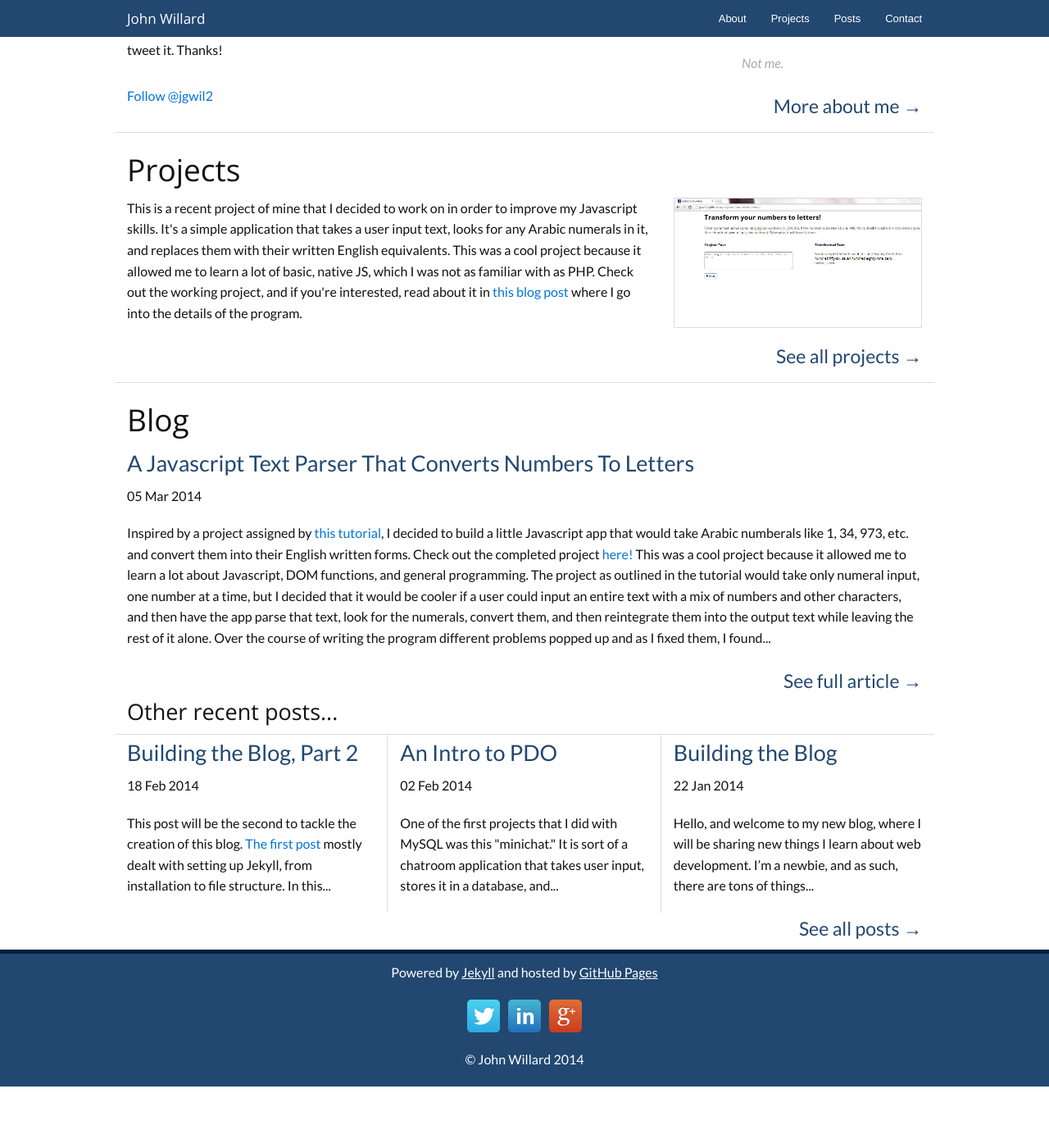
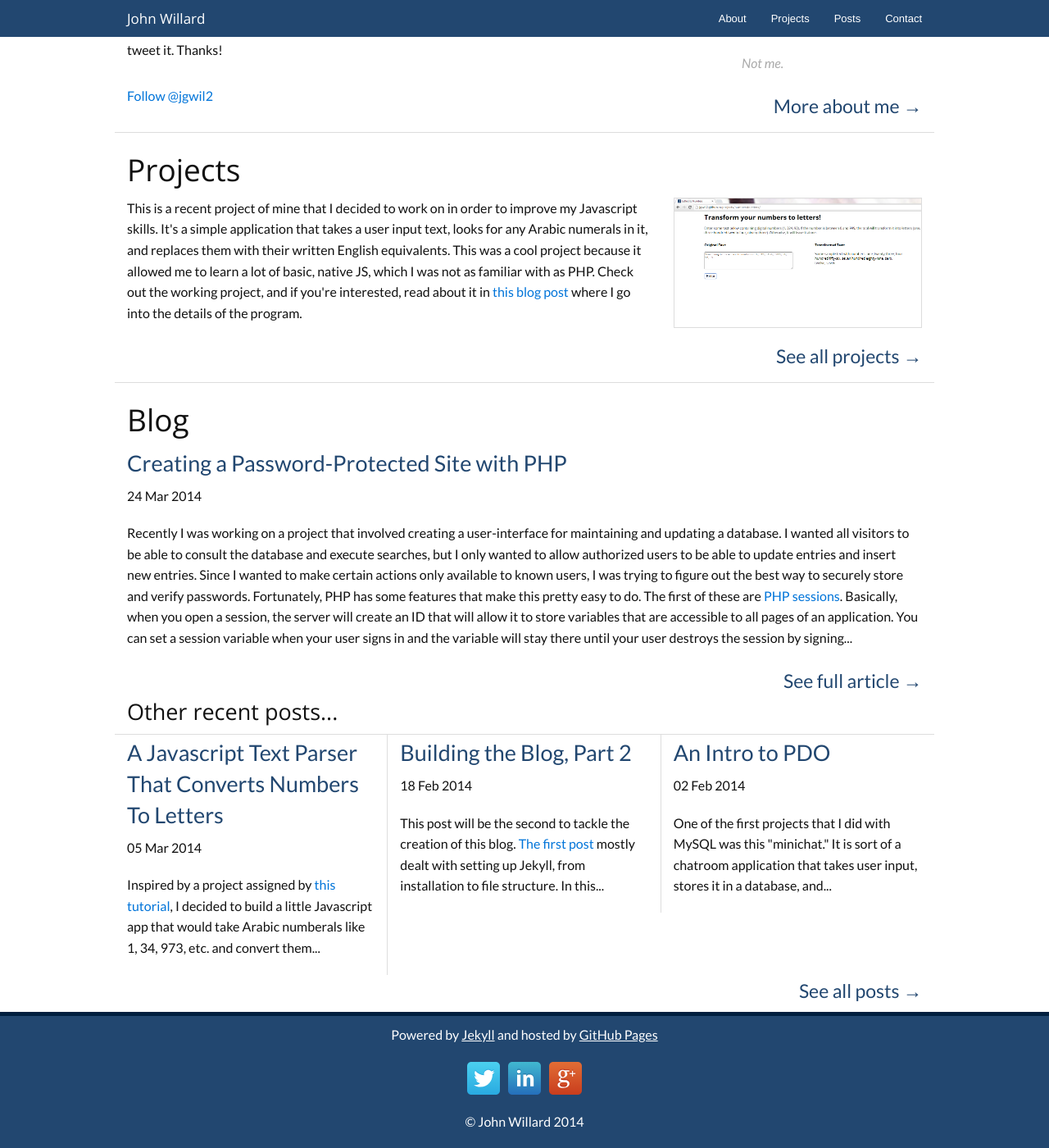
Before and after one commit to jgwil2/jgwil2.github.io, a Jekyll site: the page built from index.html, in a window 1280 px wide and 1400 px high, scrolled down 311 px. Shown: the whole window at 82% size. Built offline with Jekyll 4.4.1, drawn with Linux system fonts in a browser that asks for light colours; nearby versions of some CDN libraries; library files that are not in the unit come from our copies; Markdown is read by kramdown in place of the engine named in the settings; comment, search, counter and statistics services are not loaded; before the commit the page ends 1636 px from its top, so only the background shows below that; some of the changed lines change nothing that is shown.

Commit message:
'sessions'

````diff
--- /dev/null
+++ b/_posts/2014-03-24-password-protected-php-site.md
@@ -0,0 +1,123 @@
+---
+title: Creating a Password-Protected Site with PHP
+layout: post
+---
+
+Recently I was working on a project that involved creating a user-interface for maintaining and updating a database. I wanted all visitors to be able to consult the database and execute searches, but I only wanted to allow authorized users to be able to update entries and insert new entries. Since I wanted to make certain actions only available to known users, I was trying to figure out the best way to securely store and verify passwords. Fortunately, PHP has some features that make this pretty easy to do. The first of these are [PHP sessions](http://www.php.net/manual/en/book.session.php). Basically, when you open a session, the server will create an ID that will allow it to store variables that are accessible to all pages of an application. You can set a session variable when your user signs in and the variable will stay there until your user destroys the session by signing out.
+
+Another feature that makes authentification easy is that PHP has hash functions built right in. Hashing means one-way encryption that is necessary for storing and verifying sensitive information like passwords. When you get a user to register with a password, you should never store this password as plaintext. In fact, you shouldn't ever have access to the plaintext version, because if you can get it someone else may be able to as well. But just hashing isn't enough; you should also add a "salt," an extra character string that is concatenated to the password. This combats the use of rainbow tables, which are lists of plaintext passwords and their corresponding hashes. Without a salt, the same password encrypted by the same algorithm will result in the same hash everytime, rendering common passwords useless if someone gets their hands on the hash. Salts prevent this by adding more characters that will be scrambled up by the algorithm, resulting in a different hash. But again, this is not enough; the salt also needs to be randomly generated and different for every password (__Caveat emptor__: I am not a security expert by any means; everything here is based on what I have read to be the best security practices. This is just my implementation of them). It sounds complicated, but PHP can take care of all of this for you with some of its built-in functions. In this post, I am going to give an example PHP application that is password-protected using these PHP features.
+
+The first thing I'll talk about is the file structure for the app. Let's say we're dealing with a single page app. In addition to the `index.php` file and a `connect.php` file that connects to a database, I have three other files that are linked to security: `auth.php` provides a login form for the user; `verif.php` will get username/password combinations from the database and compare them to the user's input; and `kill.php` will be called when the user logs out. When a user is logged in, a link to `kill.php` is shown on the index page; when a user is not logged in, a link to `auth.php` is shown:
+
+{% highlight html+php %}
+<?php
+session_start();
+if(!isset($_SESSION['login'])){
+	echo '<a href="auth.php">Sign in</a>';
+}
+else{
+	echo '<a href="kill.php">Sign out, '.$_SESSION['login'].'</a>';
+}
+?>
+{% endhighlight %}
+<br />
+As you can see, the very first thing that appears on the page is the `session_start()` function; calling this function will allow us to access session variables, and it has to be called immediately, before writing any HTML. Once the session is started we have access to the variable `$_SESSION['login']`, which will contain the user's name. The if/else statement then displays a link inviting the visitor to sign in if the `$_SESSION['login']` variable is empty; if this is not the case, and the user is already logged in, a link to `kill.php` is displayed, along with the user's name. Now, everytime we want to limit an action to a signed in user, we simply run the same test:
+
+{% highlight html+php %}
+<?php
+if($_SERVER['REQUEST_METHOD'] == "POST"){
+	if(isset($_SESSION['login'])){
+		// run some code to update the database
+	}
+	else{
+		// send the user a message saying they must sign in to do this
+	}
+}
+?>
+{% endhighlight %}
+<br />
+The first if statement will make sure that the user has actually posted data to the server; the second will determine if the user is logged in, and will process the data if that's the case. If not, the user will be invited to log in before completing this action. That's pretty much it for the index page. Now let's have a look at the login page, `auth.php`. At its most basic, this will just be an HTML form pointing to the verification page:
+
+{% highlight html+php %}
+<h2>Login</h2>
+<form role="form" action="verif.php" method="post">
+	<label>Username</label>
+	<input type="text" placeholder="Username" name="login" required>
+	<label>Password</label>
+	<input type="password" placeholder="Password" name="pass" required>
+	<button class="btn btn-primary" type="submit">Sign in</button>
+</form>
+{% endhighlight %}
+<br />
+Whatever information the user inputs here will be sent to the verification page, and that's where it gets interesting. As mentioned earlier, passwords should never ever be stored in plaintext in a database. Instead, we store an encrypted version of the password called a hash, with a randomly generated salt attached to it. It looks somthing like this:
+
+```
+$2y$10$qsyC0jX1UurGta94KFpXVuXKGyPjM082rnWh.8jMnqTrQwmMwRuoO
+```
+<br />
+Scary, right? But there's no need to do this by ourselves! PHP offers [two functions that make this super easy](http://www.php.net/manual/en/function.password-hash.php) : `password_hash()` and `password_verify()`. The former is used to generate a hash with a salt; you can pass the salt in as a parameter but if you don't it will randomly generate one for you. You can also choose the hashing algorithm if you want, but it is recommeneded to use the default, which is currently bcrypt but may change over time. The really cool thing about this function is that the hash that it generates contains character strings indicating the algorithm and the salt used, so you have everything you need to test a user password against it. This is done using `password_verify()`, which takes two parameters: a plaintext password and a hash. It will use the salt and algorithm indicated by the hash to re-encrypt the password it's given, and then if it gets the same hash it returns `true`. Let's have a look at how that all fits together in `verif.php`:
+
+{% highlight php %}
+<?php
+session_start();
+
+function verification($user, $pass){
+
+	require 'connect.php'; // connect to database
+	$req = $bdd->prepare('SELECT user, pass FROM login WHERE user = :user');
+	/* search db for username, get username and hash */
+	$req->execute(array(
+		'user' => $user
+		))or die(print_r($req->errorInfo()));
+
+	$rows = $req->fetchAll();
+
+	$req->closeCursor();
+
+	foreach($rows as $row){
+		$hash = $row['pass']; // hashed password
+
+		if(password_verify($pass, $hash)){
+			return true; // return true if password matches hashed password
+		}
+		else{
+			return false;
+		}
+	}
+}
+
+if(!empty($_POST['login']) && !empty($_POST['pass'])){
+	$login = $_POST['login'];
+	$pass = $_POST['pass'];
+	if(verification($login, $pass)){ // if password is correct...
+		$_SESSION['login'] = $login; // set session variable 'login' to username
+		header('Location: index.php'); // redirect to index page
+	}
+	else{
+		// incorrect username/password combination
+	}
+}
+else{
+	// username/password not entered
+}
+?>
+{% endhighlight %}
+<br />
+The `verification()` function does most of the heavy lifting here; it takes a username and goes into the database (MySQL in my case) to see if it finds any matches (for more information about using MysSQL with PHP, check out [the manual](https://php.net/manual/en/mysql.php) or [my previous post](/2014/02/02/intro-to-pdo/) on using PDO). Then it grabs the hash associated with that username and compares it with the password submitted by the user. If it's a match, the function returns true, and a session variable is set. This variable, again, will be accessible to all the pages in the application, as long as they call the `session_start()` function. After the session variable is set, the page redirects the user back to the index. If the password isn't a match, you can send the user back to the login page with a message indicating as much.
+
+The last thing to have a look at is the logout page, `kill.php`. This page is really simple:
+
+{% highlight php %}
+<?php
+session_start();
+session_destroy();
+unset($_SESSION['login']);
+header('Location: auth.php')
+?>
+{% endhighlight %}
+<br />
+The function `session_destroy()` will destroy all of the data associated with the session. Then `unset()` will empty `$_SESSION['login']`. Again, we redirect to the login page. The user will now have to log in again in order to do any of the restricted actions.
+
+One thing missing from this write-up is a registration page; it wasn't really necessary to my project, as I wanted to be the only person making changes to the database via the interface. But if you did want to start registering users, you have everything you need to implement it right here. You would get the user to enter a username and password, checking the database to make sure that the username wasn't already taken. Then, you would run the password through `password_hash()` before storing the resulting hash in the database. You could also store password hints or something like that if you wanted, because if the user forgets his or her password, _you have no way of looking it up_. Although this might seem like an inconvenience, your users will certainly be pleased if your database ever gets hacked.
+
+Please let me know in the comments if this was helpful, or (especially) if I'm missing anything. Thanks for reading!
--- a/index.html
+++ b/index.html
@@ -1,5 +1,5 @@
 ---
-title: John Willard
+title: Home
 layout: default
 ---
 	<div class="row">
````
